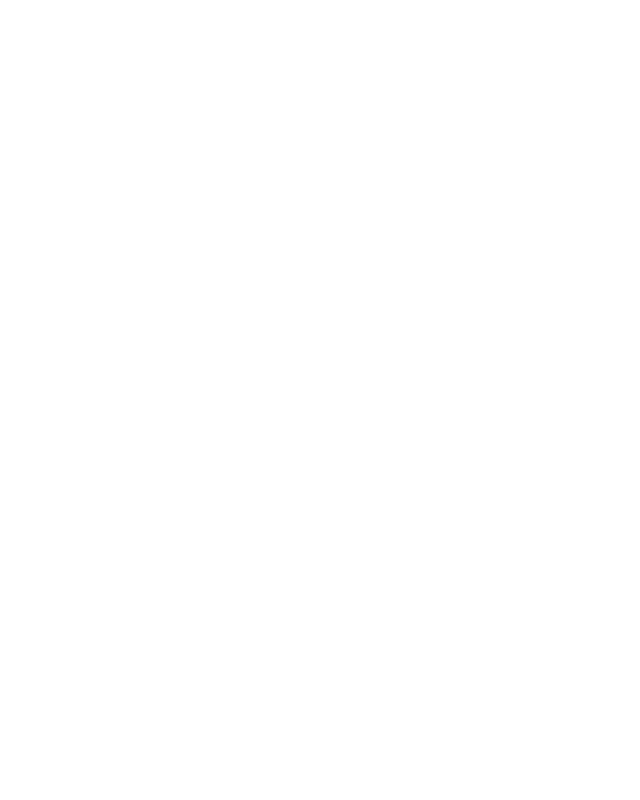
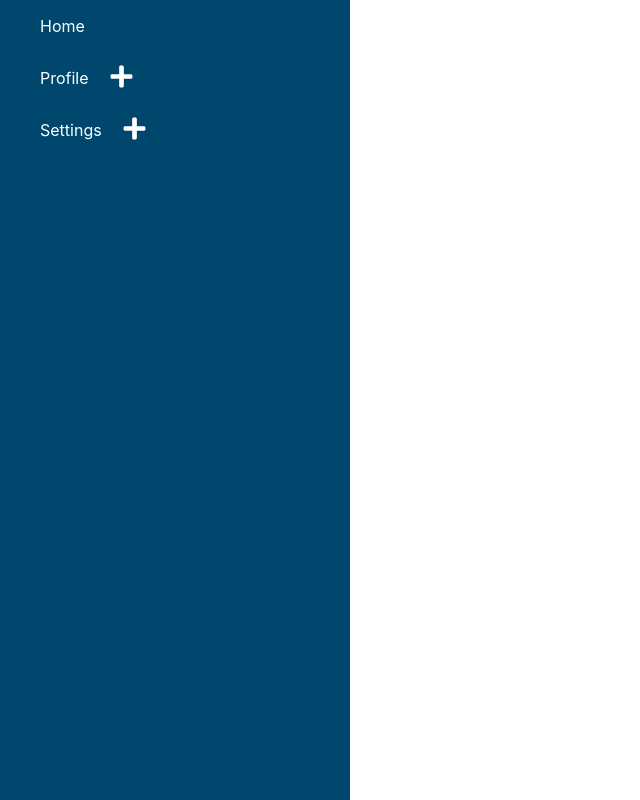
Before and after one commit to sriram-egen/react-projects, a React (Create React App) app: page /tree-view in a window 1280 px wide. Before the commit this address had no page. Shown: the whole page, without its empty margins (0-640 px from the left). Built offline with nearby package versions, Linux system fonts and the light colour scheme.

Commit message:
tree-view

```diff
--- a/src/App.js
+++ b/src/App.js
@@ -6,6 +6,7 @@
 import StarRatingPage from "./pages/star-rating";
 import ImageSliderPage from "./pages/image-slider";
 import LoadMoreDataPage from "./pages/load-more-data";
+import TreeViewPage from "./pages/tree-view";
 
 function App() {
   return (
@@ -18,6 +19,7 @@
         <Route path="/star-rating" element={<StarRatingPage />} />
         <Route path="/image-slider" element={<ImageSliderPage />} />
         <Route path="/load-more-data" element={<LoadMoreDataPage />} />
+        <Route path="/tree-view" element={<TreeViewPage />} />
       </Routes>
     </div>
   );
--- /dev/null
+++ b/src/components/tree-view/data.js
@@ -0,0 +1,60 @@
+export const menus = [
+  {
+    label: "Home",
+    to: "/",
+  },
+  {
+    label: "Profile",
+    to: "/profile",
+    children: [
+      {
+        label: "Details",
+        to: "details",
+        children: [
+          {
+            label: "Location",
+            to: "location",
+            children: [
+              {
+                label: "City",
+                to: "city",
+              },
+            ],
+          },
+        ],
+      },
+    ],
+  },
+  {
+    label: "Settings",
+    to: "/settings",
+    children: [
+      {
+        label: "Account",
+        to: "account",
+      },
+      {
+        label: "Security",
+        to: "security",
+        children: [
+          {
+            label: "Login",
+            to: "login",
+          },
+          {
+            label: "Register",
+            to: "register",
+            children: [
+              {
+                label: "Random data",
+                to: "",
+              },
+            ],
+          },
+        ],
+      },
+    ],
+  },
+];
+
+export default menus;
--- /dev/null
+++ b/src/components/tree-view/index.jsx
@@ -0,0 +1,10 @@
+import MenuList from "./menu-list.jsx";
+import "./styles.css";
+
+export default function TreeView({ menus = [] }) {
+  return (
+    <div className="tree-view-container">
+      <MenuList list={menus} />
+    </div>
+  );
+}
--- /dev/null
+++ b/src/components/tree-view/menu-item.jsx
@@ -0,0 +1,38 @@
+import { useState } from "react";
+import MenuList from "./menu-list";
+import { FaMinus, FaPlus } from "react-icons/fa";
+
+export default function MenuItem({ item }) {
+  const [displayCurrentChildren, setDisplayCurrentChildren] = useState({});
+
+  function handleToggleChilder(getCurrentLabel) {
+    setDisplayCurrentChildren({
+      ...displayCurrentChildren,
+      [getCurrentLabel]: !displayCurrentChildren[getCurrentLabel],
+    });
+  }
+
+  console.log(displayCurrentChildren);
+  return (
+    <li>
+      <div className="menu-item">
+        <p>{item.label}</p>
+        {item && item.children && item.children.length ? (
+          <span onClick={() => handleToggleChilder(item.label)}>
+            {displayCurrentChildren[item.label] ? (
+              <FaMinus color="#fff" size={25} />
+            ) : (
+              <FaPlus color="#fff" size={25} />
+            )}
+          </span>
+        ) : null}
+      </div>
+      {item &&
+      item.children &&
+      item.children.length > 0 &&
+      displayCurrentChildren[item.label] ? (
+        <MenuList list={item.children} />
+      ) : null}
+    </li>
+  );
+}
--- /dev/null
+++ b/src/components/tree-view/menu-list.jsx
@@ -0,0 +1,11 @@
+import MenuItem from "./menu-item";
+
+export default function MenuList({ list = [] }) {
+  return (
+    <ul className="menu-list-container">
+      {list && list.length
+        ? list.map((listItem) => <MenuItem item={listItem} />)
+        : null}
+    </ul>
+  );
+}
--- /dev/null
+++ b/src/components/tree-view/styles.css
@@ -0,0 +1,19 @@
+.tree-view-container {
+    min-height: 100vh;
+    width: 350px;
+    background: rgb(0,71,110);
+}
+
+.menu-item{
+    display: flex;
+    align-items: center;
+    gap: 20px;
+    cursor: pointer;
+    color: #fff;
+}
+
+.menu-list-container {
+    list-style: none;
+    margin-top: 0px;
+    margin-bottom: 0px;
+}
--- a/src/pages/home.jsx
+++ b/src/pages/home.jsx
@@ -23,6 +23,10 @@
       label: "Load More Data",
       path: "/load-more-data",
     },
+    {
+      label: "Tree View",
+      path: "/tree-view",
+    },
   ];
   return <div className="project-list">{
     projectsList.map(project => <Link className="project" to={project.path}>{project.label}</Link>)
--- /dev/null
+++ b/src/pages/tree-view.jsx
@@ -0,0 +1,14 @@
+import React from 'react'
+import TreeView from '../components/tree-view';
+import menus from "../components/tree-view/data"
+
+function TreeViewPage() {
+    return (
+        <div>
+         {/* Tree View Component */}
+         <TreeView menus={menus} />
+        </div>
+       );
+}
+
+export default TreeViewPage
```
